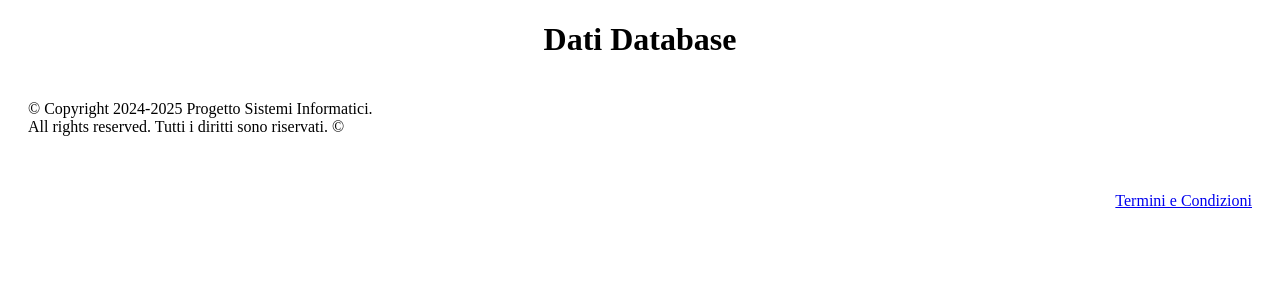
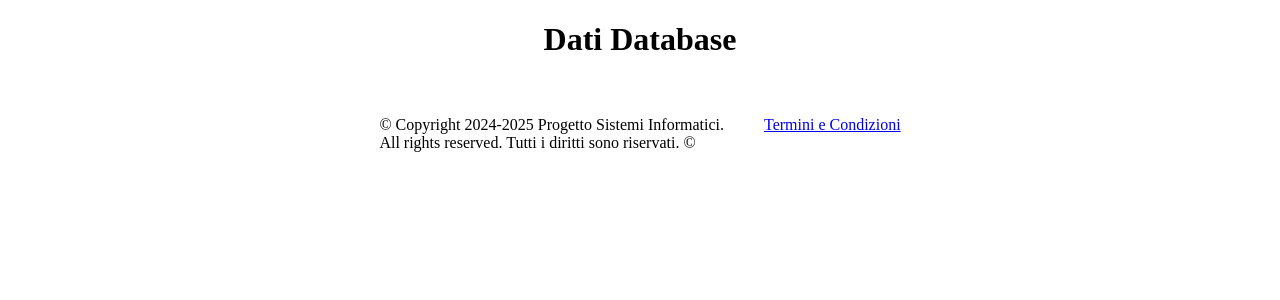
Before and after one commit to TommyisTommy1/Progetto_di_sistemi_2024_2025, a PHP site: page /database/database_dati.html in a window 1280 px wide. Shown: the top 300 px of the page. Run offline with PHP 8.4, Linux system fonts and the light colour scheme.

Commit message:
zio pera avevo sbagliato

```diff
--- a/progetto_Sistemi_fineAnno_2024_2025/sito_Progetto/altri_file/base_Css_PagineWeb.txt
+++ b/progetto_Sistemi_fineAnno_2024_2025/sito_Progetto/altri_file/base_Css_PagineWeb.txt
@@ -16,7 +16,7 @@
 }
 
 .parteFinale {
-    display: ruby-text;
+    display: flex;
     justify-content: center;
 }
 
--- a/progetto_Sistemi_fineAnno_2024_2025/sito_Progetto/css/styleArchivioVideogame.css
+++ b/progetto_Sistemi_fineAnno_2024_2025/sito_Progetto/css/styleArchivioVideogame.css
@@ -16,7 +16,7 @@
 }
 
 .parteFinale {
-    display: ruby-text;
+    display: flex;
     justify-content: center;
 }
 
--- a/progetto_Sistemi_fineAnno_2024_2025/sito_Progetto/css/styleIndex.css
+++ b/progetto_Sistemi_fineAnno_2024_2025/sito_Progetto/css/styleIndex.css
@@ -58,7 +58,7 @@
 }
 
 .parteFinale {
-    display: ruby-text;
+    display: flex;
     justify-content: center;
 }
 
--- a/progetto_Sistemi_fineAnno_2024_2025/sito_Progetto/css/styleLoginAccesso.css
+++ b/progetto_Sistemi_fineAnno_2024_2025/sito_Progetto/css/styleLoginAccesso.css
@@ -16,7 +16,7 @@
 }
 
 .parteFinale {
-    display: ruby-text;
+    display: flex;
     justify-content: center;
 }
 
--- a/progetto_Sistemi_fineAnno_2024_2025/sito_Progetto/css/styleProfilo.css
+++ b/progetto_Sistemi_fineAnno_2024_2025/sito_Progetto/css/styleProfilo.css
@@ -16,7 +16,7 @@
 }
 
 .parteFinale {
-    display: ruby-text;
+    display: flex;
     justify-content: center;
 }
 
--- a/progetto_Sistemi_fineAnno_2024_2025/sito_Progetto/css/styleSegreto.css
+++ b/progetto_Sistemi_fineAnno_2024_2025/sito_Progetto/css/styleSegreto.css
@@ -16,7 +16,7 @@
 }
 
 .parteFinale {
-    display: ruby-text;
+    display: flex;
     justify-content: center;
 }
 
--- a/progetto_Sistemi_fineAnno_2024_2025/sito_Progetto/css/styleStrumenti.css
+++ b/progetto_Sistemi_fineAnno_2024_2025/sito_Progetto/css/styleStrumenti.css
@@ -16,7 +16,7 @@
 }
 
 .parteFinale {
-    display: ruby-text;
+    display: flex;
     justify-content: center;
 }
 
--- a/progetto_Sistemi_fineAnno_2024_2025/sito_Progetto/database/css_database/styleDatabase.css
+++ b/progetto_Sistemi_fineAnno_2024_2025/sito_Progetto/database/css_database/styleDatabase.css
@@ -15,8 +15,9 @@
 .parteFinale {
 }
 
-table.parteFinale {
-    margin: auto;
+.parteFinale {
+    display: flex;
+    justify-content: center;
 }
 
 .copyright, .termini_condizioni {
```
